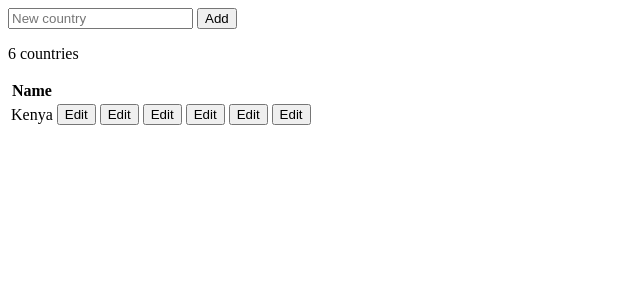
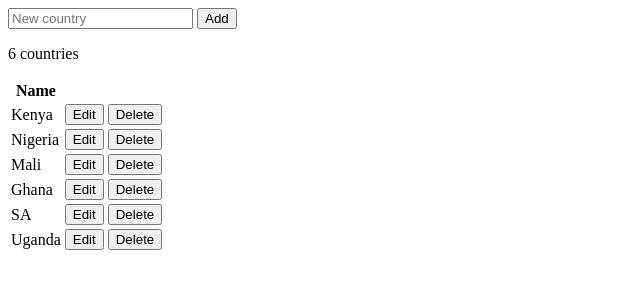
Before and after one commit to Elrophi/Js, a plain HTML site: page index.html in a window 1280 px wide. Shown: the whole page, without its empty margins (0-640 px from the left). Drawn offline with Linux system fonts and the light colour scheme.

Commit message:
Update index.html

```diff
--- a/index.html
+++ b/index.html
@@ -37,7 +37,6 @@
 
 
 
-</body>
 
 <script type="text/javascript">
 	var app = new function(){
@@ -67,7 +66,7 @@
 					data += '<tr>';
 					data += '<td>' + this.countries[i] + '</td>';
 					data += '<td><button onclick="app.Edit(' + i + ')">Edit</button></td>'
-					data += '<td><button onclick="app.Delete(' + i + ')>Delete</button></td>';
+					data += '<td><button onclick="app.Delete(' + i + ')">Delete</button></td>';
 					data += '</tr>';
 				}
 			}
@@ -110,7 +109,7 @@
 		this.Delete = function (item){
 			this.countries.splice(item, 1);
 			this.FetchAll();
-		}
+		};
 	}
 
 	app.FetchAll();
@@ -119,4 +118,5 @@
 		document.getElementById('spoiler').style.display = 'none';
 	}
 </script>
+	</body>
 </html>
```
